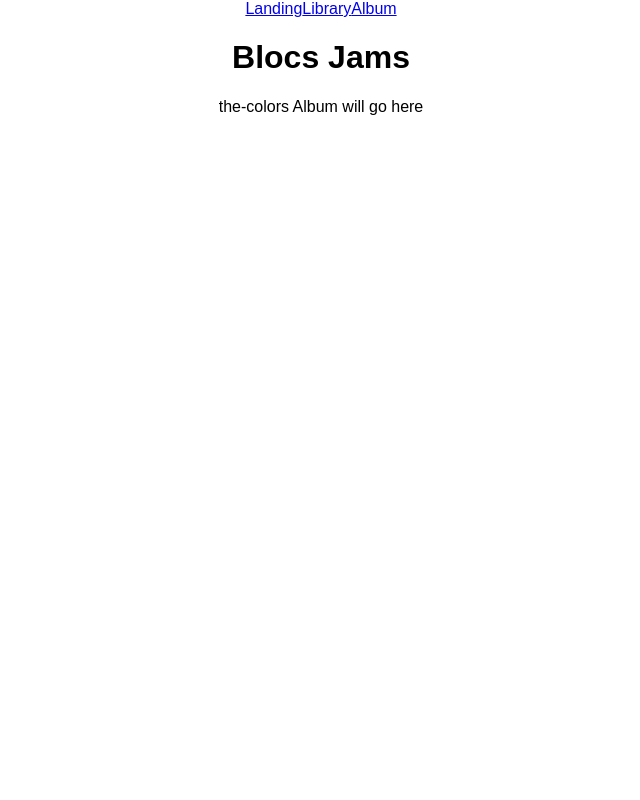
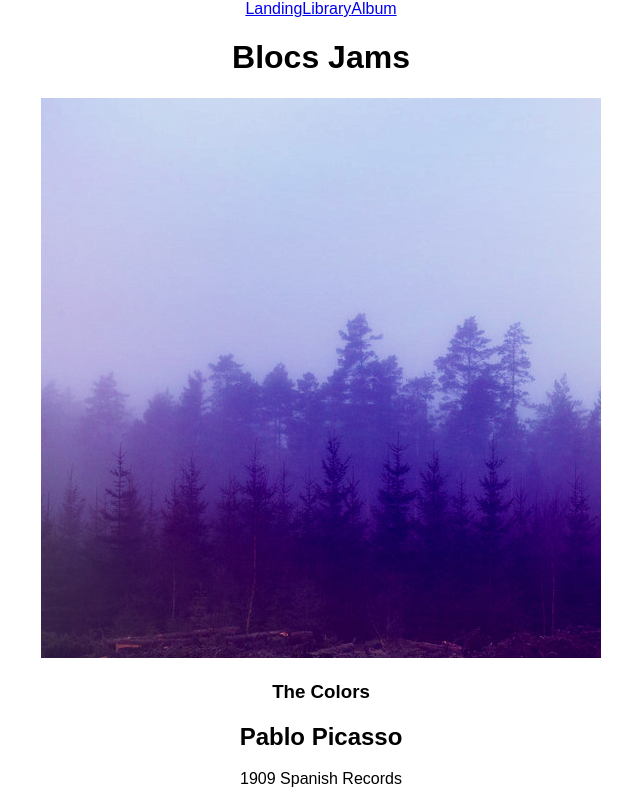
Before and after one commit to dbx92/bloc-jams-react, a React (Create React App) app: page /album/the-colors in a window 1280 px wide. Shown: the whole page, without its empty margins (319-959 px from the left). Built offline with nearby package versions, Linux system fonts and the light colour scheme.

Commit message:
components-album

```diff
--- a/src/components/Album.js
+++ b/src/components/Album.js
@@ -1,11 +1,37 @@
 
 import React, {Component} from 'react';
+import albumData from './../data/albums';
 
 class Album extends Component {
+  constructor(props) {
+    super(props);
+
+    const album = albumData.find( album => {
+      return album.slug === this.props.match.params.slug
+    });
+
+    this.state = {album:album};
+  }
    render() {
      return (
       <section className="album">
-        {this.props.match.params.slug} Album will go here
+        <section id="album-info">
+          <img id="album-cover-art" src={this.state.album.albumCover} alt="album-cover" />
+          <div className="album-details">
+            <h1 id="album-title">{this.state.album.title}</h1>
+            <h2 className="artist">{this.state.album.artist}</h2>
+            <div id="release-info">{this.state.album.releaseInfo}</div>
+          </div>
+        </section>
+        <table id="song-list">
+          <colgroup>
+            <col id="song-number-column" />
+            <col id="song-title-column" />
+            <col id="song-duration-column" />
+          </colgroup>
+          <tbody>
+          </tbody>
+        </table>
       </section>
     );
   }
--- a/src/components/Library.js
+++ b/src/components/Library.js
@@ -12,7 +12,7 @@
        <section className= "library">
          {
            this.state.albums.map( (album, index) =>
-              <Link to={` /album/${album.slug}`} key={index}>
+              <Link to={`/album/${album.slug}`} key={index}>
                 <img src={album.albumCover} alt={album.title} />
                 <div>{album.title}</div>
                 <div>{album.artist}</div>
```
